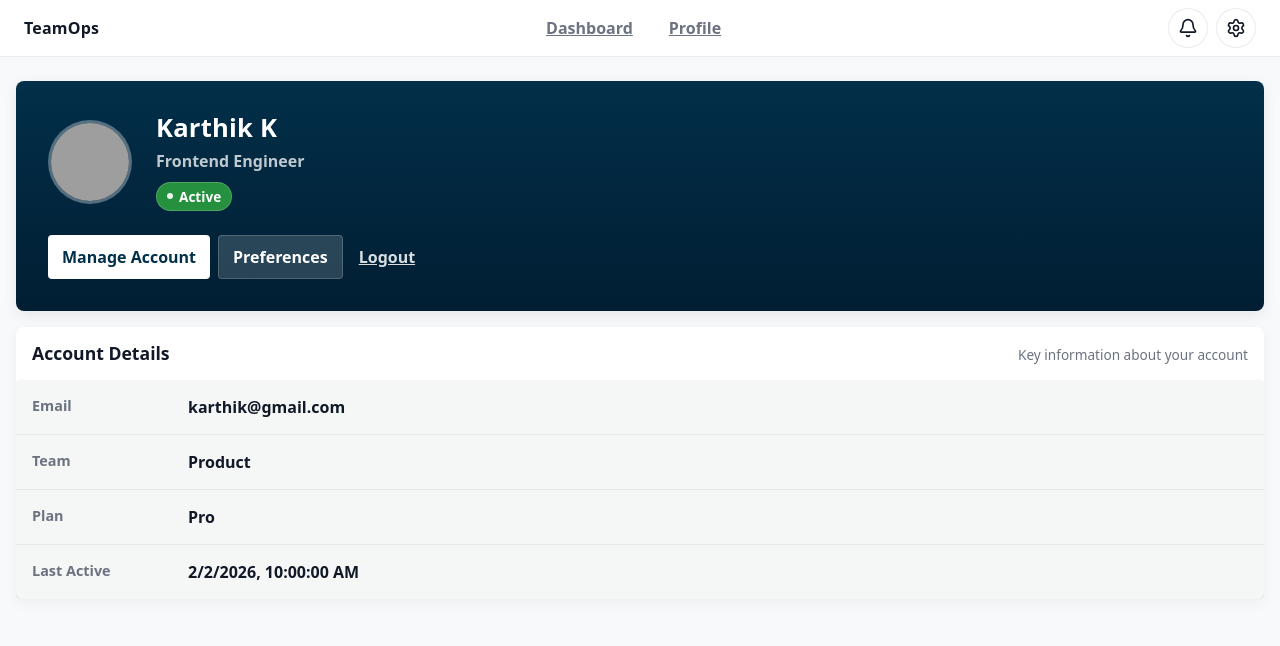
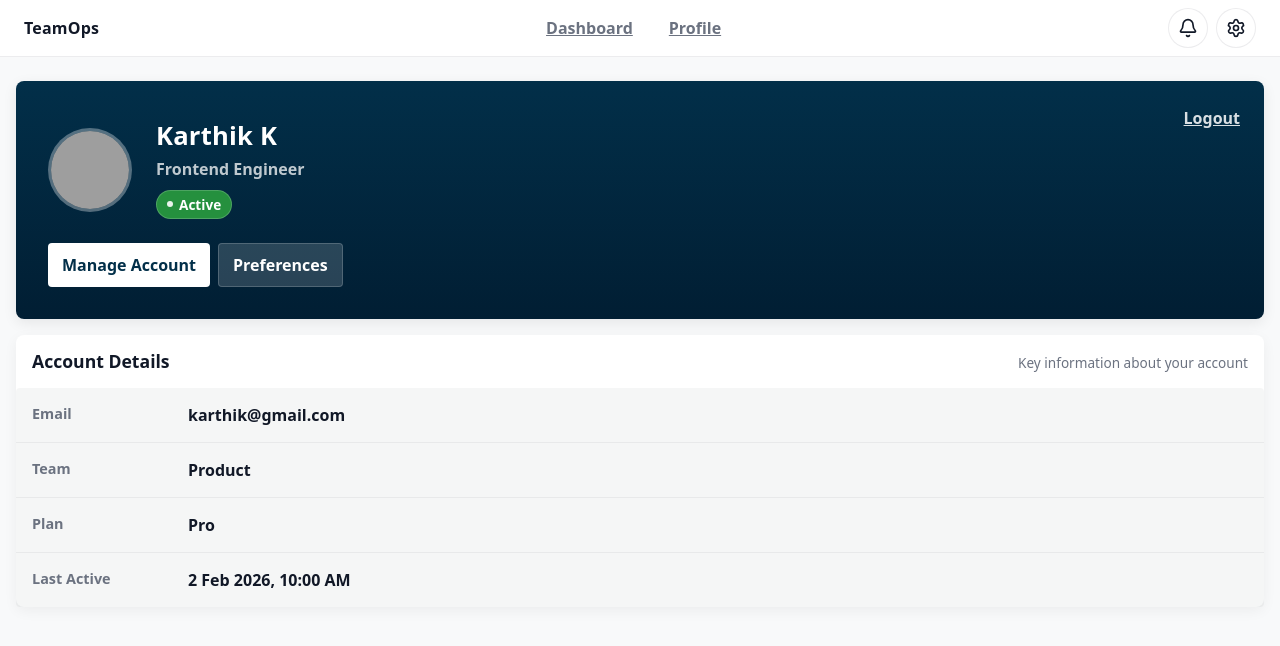
Before and after one commit to devRakeshCodes/teamops-mvp, a SvelteKit app: page /profile in a window 1280 px wide. Shown: the top 646 px of the page. Built offline with nearby package versions, Linux system fonts and the light colour scheme; grey boxes are pictures that could not be loaded.

Commit message:
style: finalize profile UI polish and timestamp formatting

```diff
--- a/src/routes/profile/+page.svelte
+++ b/src/routes/profile/+page.svelte
@@ -9,6 +9,21 @@
 		if (s === 'suspended') return 'bad';
 		if (s === 'trial') return 'warn';
 		return 'good';
+	};
+
+	const formatDateTime = (value) => {
+		const d = new Date(value);
+
+		const day = d.getDate();
+		const month = d.toLocaleString(undefined, { month: 'short' });
+		const year = d.getFullYear();
+
+		const time = d.toLocaleTimeString(undefined, {
+			hour: 'numeric',
+			minute: '2-digit'
+		});
+
+		return `${day} ${month} ${year}, ${time}`;
 	};
 </script>
 
@@ -51,7 +66,9 @@
 			<div class="hero-actions">
 				<button class="btn primary" type="button">Manage Account</button>
 				<button class="btn secondary" type="button">Preferences</button>
-				<button class="btn ghost" type="button">Logout</button>
+			</div>
+			<div class="hero-top">
+				<button class="btn ghost logout" type="button">Logout</button>
 			</div>
 		</section>
 
@@ -77,7 +94,7 @@
 				</div>
 				<div class="kv">
 					<span class="k">Last Active</span>
-					<span class="v">{new Date(user.lastActive).toLocaleString()}</span>
+					<span class="v">{formatDateTime(user.lastActive)}</span>
 				</div>
 			</div>
 		</section>
@@ -169,6 +186,25 @@
 		display: flex;
 		flex-wrap: wrap;
 		gap: var(--spacing-sm);
+	}
+	.hero {
+		position: relative;
+		padding-top: calc(var(--spacing-xl) + 8px); /* reserves space for logout */
+	}
+
+	/* Top-right logout */
+	.hero-top {
+		position: absolute;
+		top: var(--spacing-md);
+		right: var(--spacing-md);
+	}
+
+	.logout {
+		color: rgba(255, 255, 255, 0.9);
+	}
+
+	.logout:hover {
+		color: #fff;
 	}
 
 	.btn {
@@ -271,8 +307,13 @@
 		.page {
 			gap: var(--spacing-sm);
 		}
+		.hero-top {
+			position: static;
+			display: flex;
+			justify-content: flex-end;
+		}
 		.hero {
-			padding: var(--spacing-lg);
+			padding: var(--spacing-md);
 		}
 		.panel-head {
 			display: flex;
```
